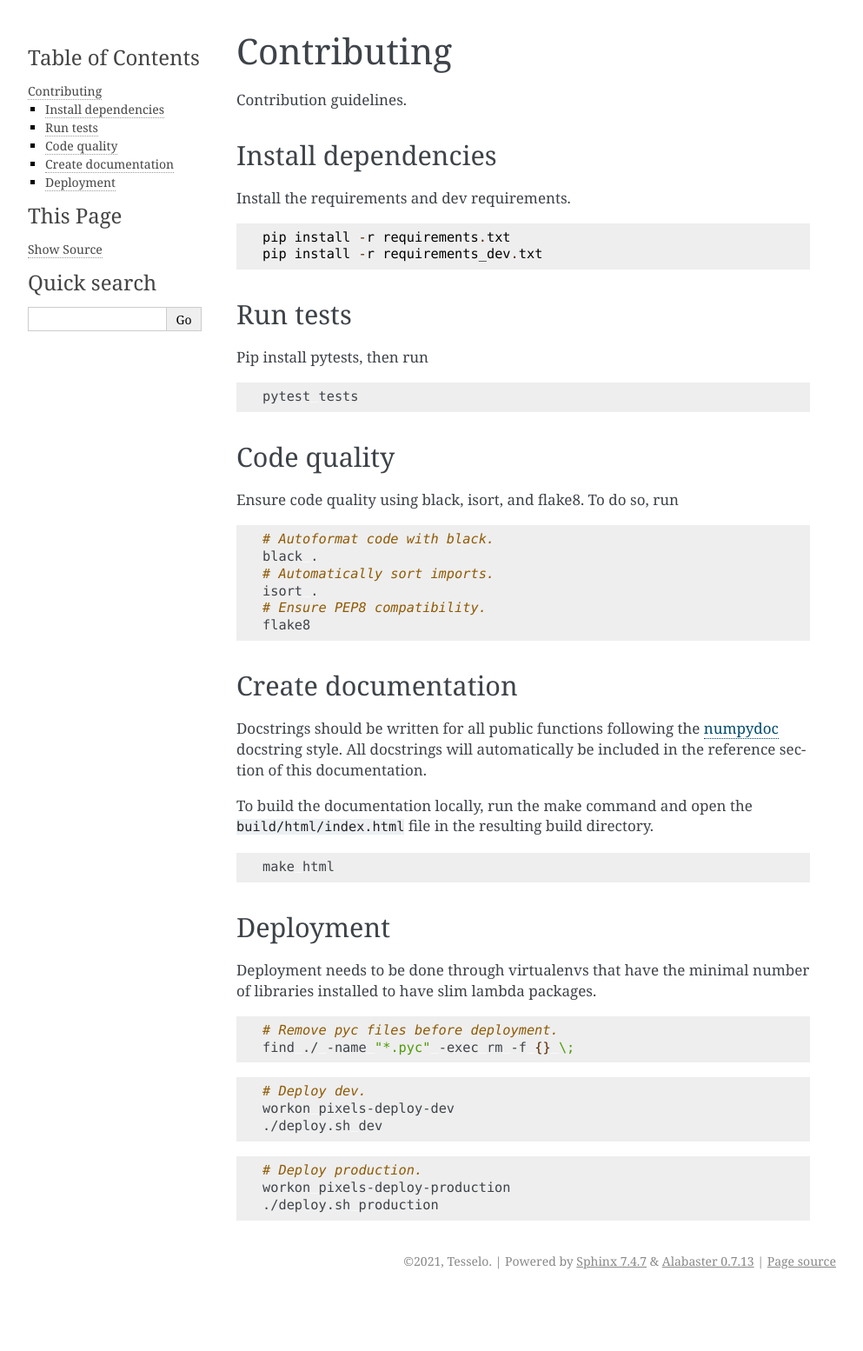
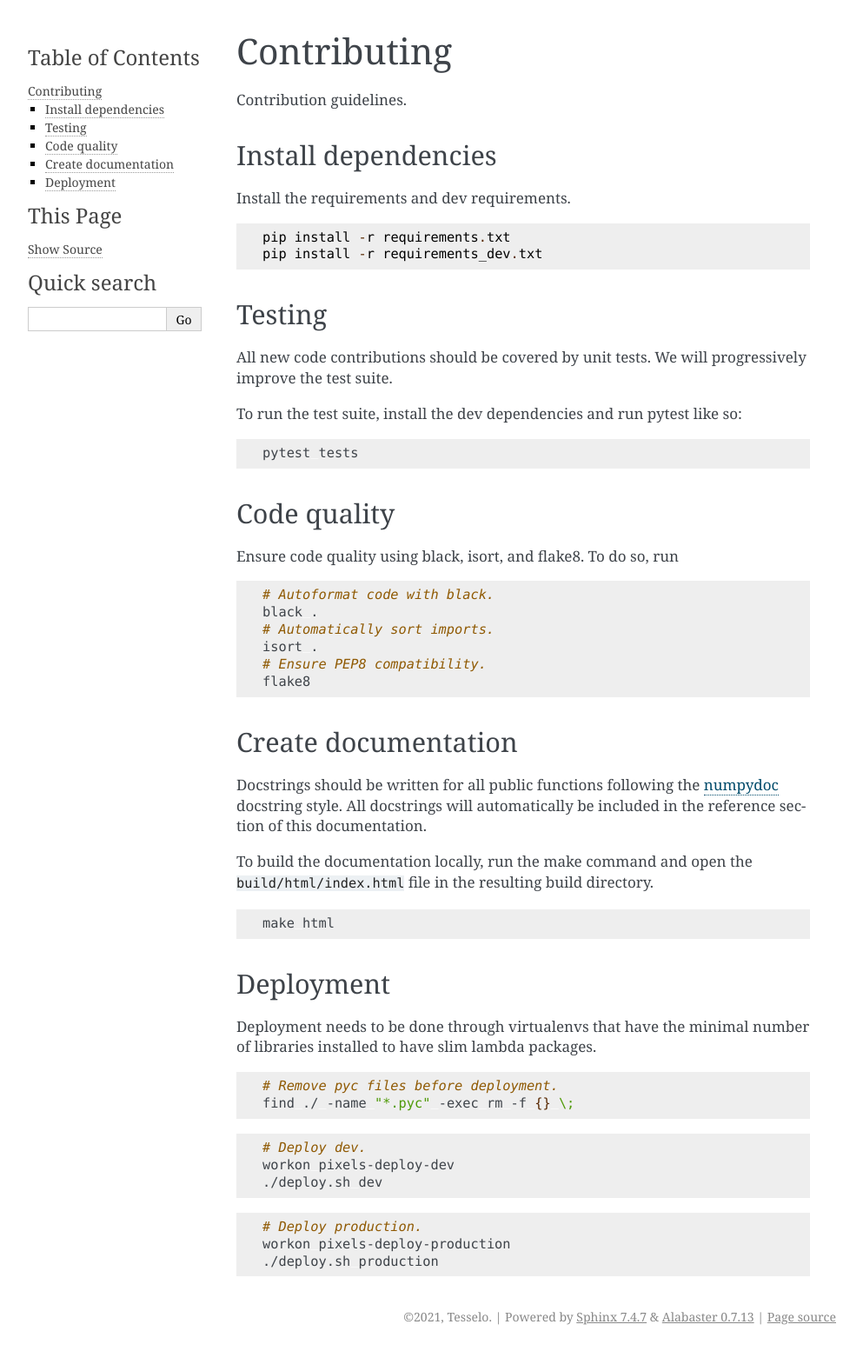
Before and after one commit to tesselo/pixels, a Sphinx documentation site: the page built from docs/contributing.md, in a window 1280 px wide. Shown: the whole page at 87% size, without its empty margins (148-1141 px from the left). Built offline with Sphinx 7.4.7, drawn with Linux system fonts in a browser that asks for light colours; before the commit the page ends 1490 px from its top, so only the background shows below that.

Commit message:
Improved testing docs.

````diff
--- a/docs/contributing.md
+++ b/docs/contributing.md
@@ -9,8 +9,11 @@ pip install -r requirements.txt
 pip install -r requirements_dev.txt
 ```
 
-## Run tests
-Pip install pytests, then run
+## Testing
+All new code contributions should be covered by unit tests. We will
+progressively improve the test suite.
+
+To run the test suite, install the dev dependencies and run pytest like so:
 ```shell
 pytest tests
 ```
````
